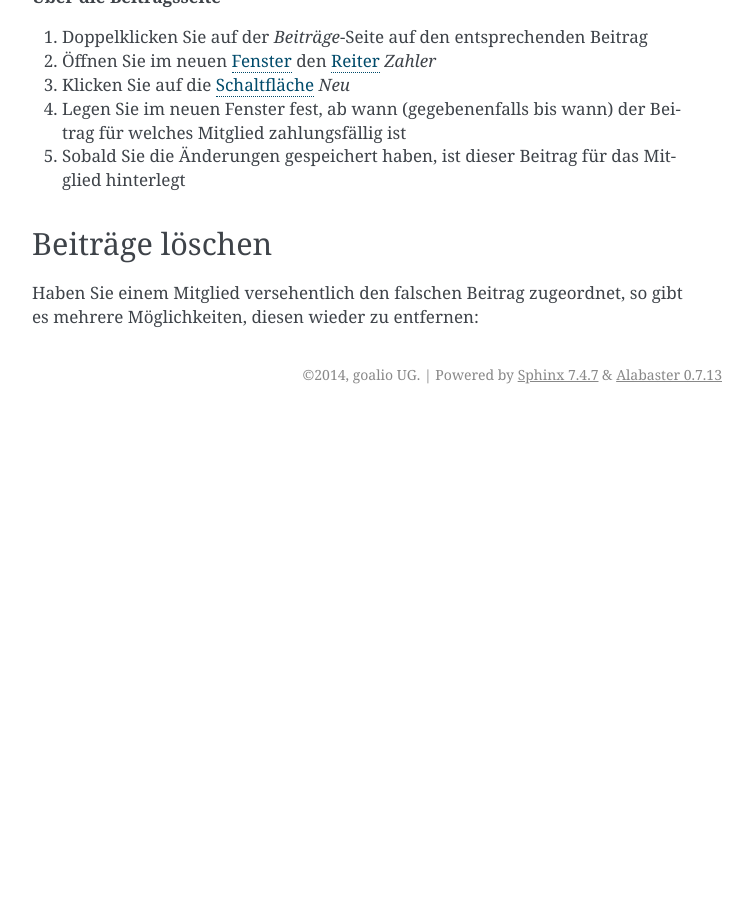
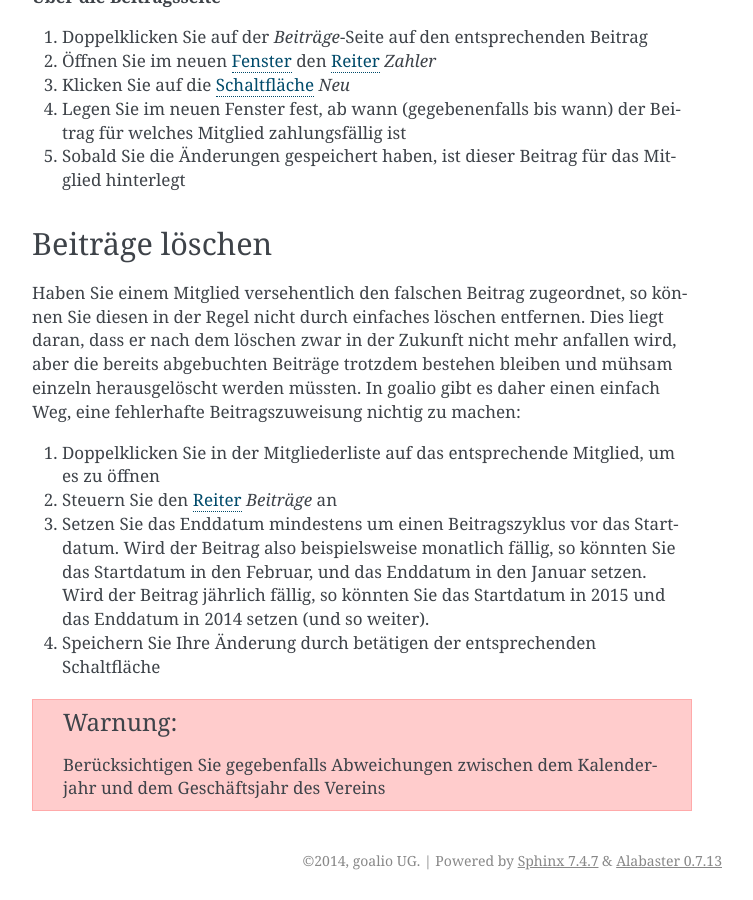
Before and after one commit to goalio/docs, a Sphinx documentation site: the page built from docs/module/finanzen/beitraege.rst, in a window 1280 px wide and 900 px high, scrolled down 1079 px. Shown: the whole window, without its empty margins (388-1141 px from the left). Built offline with Sphinx 7.4.7, drawn with Linux system fonts in a browser that asks for light colours; formulas are drawn with MathJax 3; before the commit the page ends 1493 px from its top, so only the background shows below that.

Commit message:
Update beitraege.rst

```diff
--- a/docs/module/finanzen/beitraege.rst
+++ b/docs/module/finanzen/beitraege.rst
@@ -47,8 +47,18 @@ Welcher Beitrag für ein Mitglied gültig ist, kann sowohl direkt über die Beit
 Beiträge löschen
 ----------------
 
-Haben Sie einem Mitglied versehentlich den falschen Beitrag zugeordnet, so gibt es mehrere Möglichkeiten, diesen wieder zu entfernen:
+Haben Sie einem Mitglied versehentlich den falschen Beitrag zugeordnet, so können Sie diesen in der Regel nicht durch einfaches löschen entfernen. Dies liegt daran, dass er nach dem löschen zwar in der Zukunft nicht mehr anfallen wird, aber die bereits abgebuchten Beiträge trotzdem bestehen bleiben und mühsam einzeln herausgelöscht werden müssten. In goalio gibt es daher einen einfach Weg, eine fehlerhafte Beitragszuweisung nichtig zu machen:
 
+1. Doppelklicken Sie in der Mitgliederliste auf das entsprechende Mitglied, um es zu öffnen
+
+2. Steuern Sie den Reiter_ *Beiträge* an
+
+3. Setzen Sie das Enddatum mindestens um einen Beitragszyklus vor das Startdatum. Wird der Beitrag also beispielsweise monatlich fällig, so könnten Sie das Startdatum in den Februar, und das Enddatum in den Januar setzen. Wird der Beitrag jährlich fällig, so könnten Sie das Startdatum in 2015 und das Enddatum in 2014 setzen (und so weiter).
+
+4. Speichern Sie Ihre Änderung durch betätigen der entsprechenden Schaltfläche
+
+.. warning::
+	Berücksichtigen Sie gegebenfalls Abweichungen zwischen dem Kalenderjahr und dem Geschäftsjahr des Vereins
 
 
 .. _Fenster: /de/latest/erste-schritte/benutzeroberflaeche.html#fenster
```
